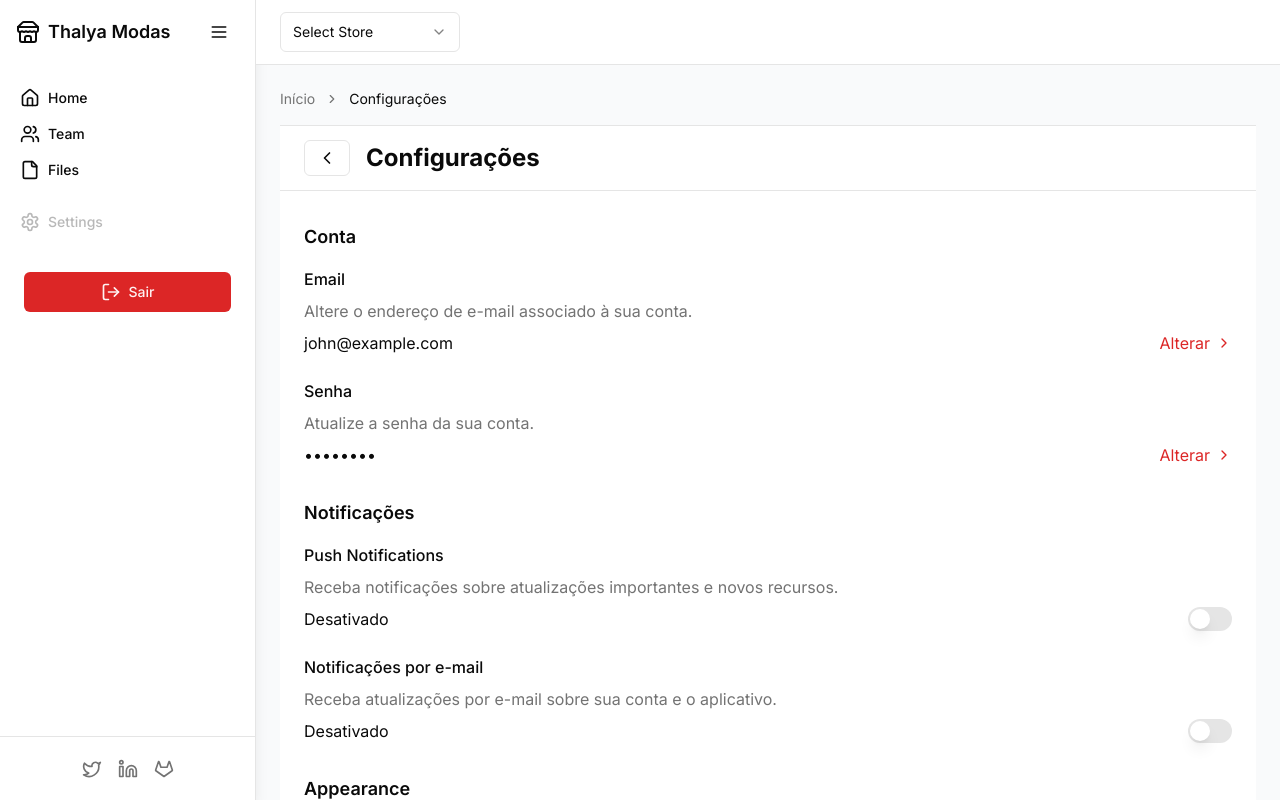
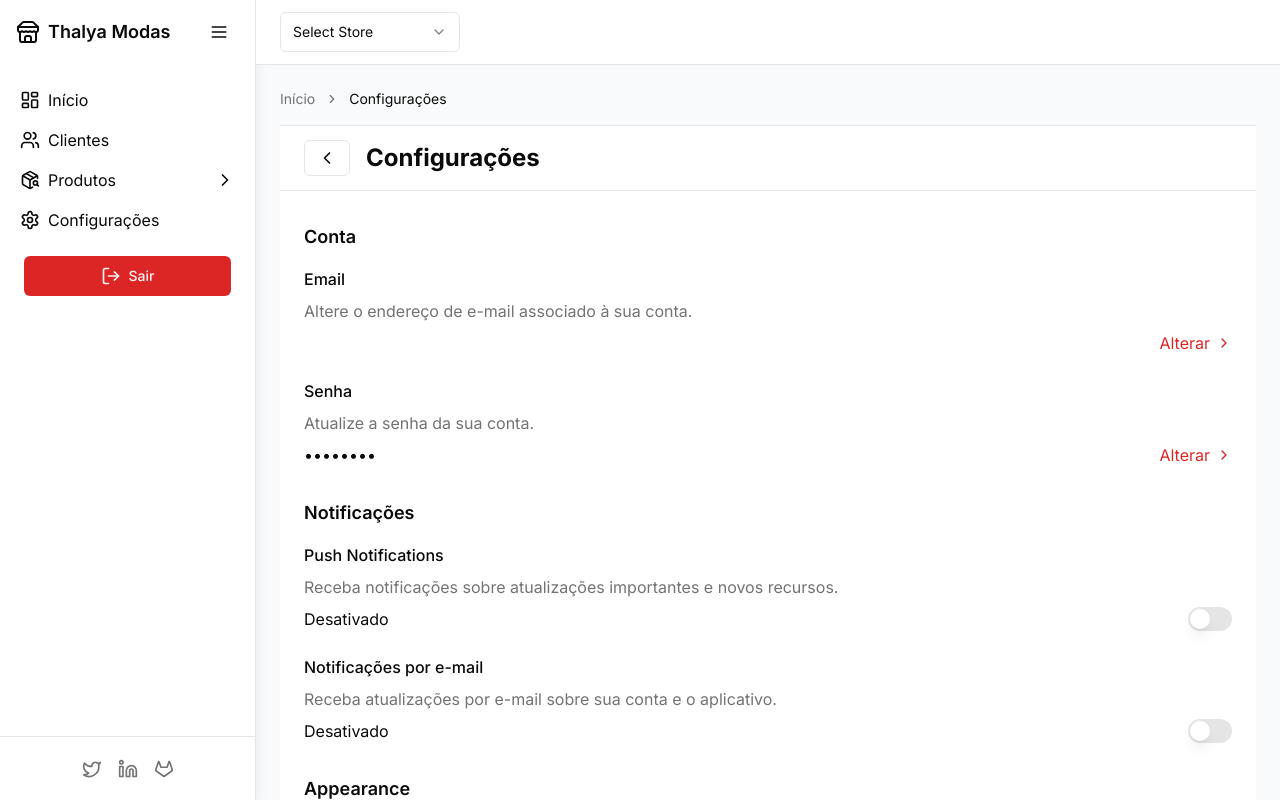
Before and after one commit to Tonybsilva-dev/thalya-modas-fs, a Next.js app: page /dashboard/settings in a window 1280 px wide. Built offline with nearby package versions, Linux system fonts and the light colour scheme; no server answers.

Commit message:
feat: add collapsible component

```diff
--- a/package.json
+++ b/package.json
@@ -13,6 +13,8 @@
     "@auth/prisma-adapter": "^2.4.2",
     "@hookform/resolvers": "^3.9.0",
     "@prisma/client": "^5.18.0",
+    "@radix-ui/react-accordion": "^1.2.0",
+    "@radix-ui/react-collapsible": "^1.1.0",
     "@radix-ui/react-dialog": "^1.1.1",
     "@radix-ui/react-dropdown-menu": "^2.1.1",
     "@radix-ui/react-label": "^2.1.0",
--- /dev/null
+++ b/src/components/ui/collapsible.tsx
@@ -0,0 +1,11 @@
+"use client"
+
+import * as CollapsiblePrimitive from "@radix-ui/react-collapsible"
+
+const Collapsible = CollapsiblePrimitive.Root
+
+const CollapsibleTrigger = CollapsiblePrimitive.CollapsibleTrigger
+
+const CollapsibleContent = CollapsiblePrimitive.CollapsibleContent
+
+export { Collapsible, CollapsibleTrigger, CollapsibleContent }
--- a/src/components/ui/sidebar.tsx
+++ b/src/components/ui/sidebar.tsx
@@ -1,145 +1,105 @@
-// src/app/components/DashboardSidebar.tsx
 
-"use client";
+'use client';
 
-import Link from "next/link";
-import { Button } from "@/components/ui/button";
+import React from 'react';
+import Link from 'next/link';
+import { Button } from '@/components/ui/button';
 import {
-  FileIcon,
-  GitlabIcon,
-  HomeIcon,
-  LinkedinIcon,
   LogOutIcon,
   MenuIcon,
+  TwitterIcon,
+  LinkedinIcon,
+  GitlabIcon,
+  StoreIcon,
+  ChevronRightIcon,
+  UsersIcon,
+  PackageSearchIcon,
+  LayoutDashboardIcon,
   SettingsIcon,
-  StoreIcon,
-  TwitterIcon,
-  UsersIcon,
-} from "lucide-react";
-import { signOut, useSession } from "next-auth/react";
-import { ReactNode } from "react";
-import {
-  TooltipProvider,
-  Tooltip,
-  TooltipTrigger,
-  TooltipContent,
-} from "@/components/ui/tooltip"; // Ajuste o caminho conforme necessário
-import clsx from "clsx";
+} from 'lucide-react';
+import { signOut } from 'next-auth/react';
+import { Collapsible, CollapsibleTrigger, CollapsibleContent } from '@/components/ui/collapsible';
 
 export interface SidebarLinks {
-  href: string;
+  href?: string;
   prefetch: boolean;
   text: string;
-  isPremium: boolean;
   icon: React.ElementType;
-  children?: SidebarLinks[]; // Opcional para submenus
+  children?: SidebarLinks[];
 }
 
-// Defina os links aqui
 const initialSidebarLinks: SidebarLinks[] = [
   {
-    href: "/dashboard",
+    href: '/dashboard',
     prefetch: false,
-    text: "Home",
-    isPremium: false,
-    icon: HomeIcon,
+    text: 'Início',
+    icon: LayoutDashboardIcon,
   },
   {
-    href: "/dashboard/team",
+    href: '/dashboard/customers',
     prefetch: false,
-    text: "Team",
-    isPremium: false,
+    text: 'Clientes',
     icon: UsersIcon,
   },
   {
-    href: "/dashboard/files",
     prefetch: false,
-    text: "Files",
-    isPremium: false,
-    icon: FileIcon,
+    text: 'Produtos',
+    icon: PackageSearchIcon,
     children: [
       {
-        href: "/dashboard/files/reports",
+        href: '/dashboard/products/reports',
         prefetch: false,
-        text: "Reports",
-        isPremium: true, // Submenu premium
-        icon: FileIcon,
+        text: 'Reports',
+        icon: StoreIcon,
       },
-      // Adicione mais sublinks conforme necessário
     ],
   },
   {
-    href: "/dashboard/settings",
+    href: '/dashboard/settings',
     prefetch: false,
-    text: "Settings",
-    isPremium: true, // Link premium
+    text: 'Configurações',
     icon: SettingsIcon,
   },
-  // Adicione mais links conforme necessário
 ];
 
-interface SidebarLinkProps {
-  link: SidebarLinks;
-  isPremiumUser: boolean;
-}
-
-const SidebarLink: React.FC<SidebarLinkProps> = ({ link, isPremiumUser }) => {
+const renderLinks = (links: SidebarLinks[]) => {
+  return links.map((link, index) => {
     const Icon = link.icon;
-  const isDisabled = link.isPremium && !isPremiumUser;
-
-  const linkContent = (
-    <div
-      className={clsx(
-        "flex items-center gap-2 rounded-md px-3 py-2 text-sm font-medium",
-        isDisabled
-          ? "cursor-not-allowed opacity-50 text-muted-foreground"
-          : "transition-colors hover:bg-muted hover:text-foreground"
-      )}
+    if (link.children && link.children.length > 0) {
+      return (
+        <Collapsible key={index} className="space-y-1">
+          <CollapsibleTrigger className="flex items-center justify-between px-3 py-2 rounded-md hover:bg-muted transition-colors [&[data-state=open]>svg]:rotate-90 w-full">
+            <div className="flex items-center gap-2">
+              <Icon className="h-5 w-5" />
+              <span>{link.text}</span>
+            </div>
+            <ChevronRightIcon className="h-5 w-5 transition-transform" />
+          </CollapsibleTrigger>
+          <CollapsibleContent className="pl-6 space-y-1">
+            {renderLinks(link.children)}
+          </CollapsibleContent>
+        </Collapsible>
+      );
+    } else if (link.href) {
+      return (
+        <Link
+          key={index}
+          href={link.href}
+          prefetch={link.prefetch}
+          className="flex items-center gap-2 px-3 py-2 rounded-md hover:bg-muted transition-colors"
         >
           <Icon className="h-5 w-5" />
           <span>{link.text}</span>
-    </div>
-  );
-
-  if (isDisabled) {
-    return (
-      <Tooltip>
-        <TooltipTrigger asChild>{linkContent}</TooltipTrigger>
-        <TooltipContent>
-          <p>Esta é uma funcionalidade premium</p>
-        </TooltipContent>
-      </Tooltip>
-    );
-  }
-
-  return (
-    <Link href={link.href} prefetch={link.prefetch}>
-      {linkContent}
         </Link>
       );
+    } else {
+      return null;
+    }
+  });
 };
 
 export default function DashboardSidebar() {
-  const { data: session } = useSession();
-
-  // Determine o status premium do usuário
-  // Ajuste conforme a lógica do seu sistema de roles
-  const isPremiumUser = session?.user?.role === "OWNER";
-
-  // Atualize os links com base no status premium
-  const links = initialSidebarLinks.map((link) => ({
-    ...link,
-    isPremium: link.isPremium && !isPremiumUser,
-    children: link.children
-      ? link.children.map((child) => ({
-        ...child,
-        isPremium: child.isPremium && !isPremiumUser,
-      }))
-      : undefined,
-  }));
-
   return (
-    <TooltipProvider>
     <aside className="fixed inset-y-0 left-0 z-10 flex h-full w-64 flex-col border-r bg-background shadow-lg">
       {/* Cabeçalho */}
       <div className="flex h-16 shrink-0 items-center justify-between px-4">
@@ -152,15 +112,8 @@ export default function DashboardSidebar() {
           <span className="sr-only">Toggle menu</span>
         </Button>
       </div>
-
-        {/* Conteúdo principal */}
-        <nav className="flex-1 overflow-auto mt-4 space-y-4 px-2">
-          {/* Mapeie sobre os links principais */}
-          {links.map((link) => (
-            <SidebarLink key={link.href} link={link} isPremiumUser={isPremiumUser} />
-          ))}
-
-          {/* Botão SignOut fixado no rodapé */}
+      <nav className="flex-1 overflow-auto mt-4 px-2">
+        {renderLinks(initialSidebarLinks)}
         <div className="mt-auto p-4">
           <Button onClick={() => signOut()} className="flex w-full gap-2">
             <LogOutIcon className="w-5 h-5" />
@@ -168,8 +121,6 @@ export default function DashboardSidebar() {
           </Button>
         </div>
       </nav>
-
-        {/* Rodapé com ícones de redes sociais */}
       <div className="flex h-16 shrink-0 items-center justify-center gap-4 border-t px-4">
         <Link href="#" className="text-muted-foreground hover:text-foreground" prefetch={false}>
           <TwitterIcon className="h-5 w-5" />
@@ -185,6 +136,5 @@ export default function DashboardSidebar() {
         </Link>
       </div>
     </aside>
-    </TooltipProvider>
   );
 }
--- a/src/subdomains/dashboard/interfaces/settings/dashboard-settings.interface.tsx
+++ b/src/subdomains/dashboard/interfaces/settings/dashboard-settings.interface.tsx
@@ -1,3 +1,5 @@
+'use client'
+
 import Link from "next/link"
 import { Switch } from "@/components/ui/switch"
 import { DropdownMenu, DropdownMenuTrigger, DropdownMenuContent, DropdownMenuItem } from "@/components/ui/dropdown-menu"
@@ -5,8 +7,13 @@ import { Button } from "@/components/ui/button"
 import { TitlePage } from "@/components/ui/title-page"
 import { ChevronDownIcon, ChevronRightIcon } from "lucide-react"
 import { Breadcrumb, BreadcrumbItem, BreadcrumbLink, BreadcrumbList, BreadcrumbPage, BreadcrumbSeparator } from "@/components/ui/breadcrumb"
+import { useSession } from "next-auth/react"
 
 export const SettingsInterface = () => {
+
+  const { data: session } = useSession()
+
+
   return (
     <>
       <div className="mb-4">
@@ -34,7 +41,7 @@ export const SettingsInterface = () => {
                   <h3 className="text-base font-medium">Email</h3>
                   <p className="text-muted-foreground">Altere o endereço de e-mail associado à sua conta.</p>
                   <div className="flex items-center justify-between">
-                    <span>john@example.com</span>
+                    <span>{session?.user.email}</span>
                     <Link
                       href="#"
                       className="inline-flex items-center gap-1.5 text-primary hover:underline"
--- a/tailwind.config.ts
+++ b/tailwind.config.ts
@@ -11,68 +11,94 @@ const config = {
   prefix: "",
   theme: {
   	container: {
-      center: true,
-      padding: "2rem",
+  		center: 'true',
+  		padding: '2rem',
   		screens: {
-        "2xl": "1400px",
-      },
+  			'2xl': '1400px'
+  		}
   	},
   	extend: {
   		colors: {
-        border: "hsl(var(--border))",
-        input: "hsl(var(--input))",
-        ring: "hsl(var(--ring))",
-        background: "hsl(var(--background))",
-        foreground: "hsl(var(--foreground))",
+  			border: 'hsl(var(--border))',
+  			input: 'hsl(var(--input))',
+  			ring: 'hsl(var(--ring))',
+  			background: 'hsl(var(--background))',
+  			foreground: 'hsl(var(--foreground))',
   			primary: {
-          DEFAULT: "hsl(var(--primary))",
-          foreground: "hsl(var(--primary-foreground))",
+  				DEFAULT: 'hsl(var(--primary))',
+  				foreground: 'hsl(var(--primary-foreground))'
   			},
   			secondary: {
-          DEFAULT: "hsl(var(--secondary))",
-          foreground: "hsl(var(--secondary-foreground))",
+  				DEFAULT: 'hsl(var(--secondary))',
+  				foreground: 'hsl(var(--secondary-foreground))'
   			},
   			destructive: {
-          DEFAULT: "hsl(var(--destructive))",
-          foreground: "hsl(var(--destructive-foreground))",
+  				DEFAULT: 'hsl(var(--destructive))',
+  				foreground: 'hsl(var(--destructive-foreground))'
   			},
   			muted: {
-          DEFAULT: "hsl(var(--muted))",
-          foreground: "hsl(var(--muted-foreground))",
+  				DEFAULT: 'hsl(var(--muted))',
+  				foreground: 'hsl(var(--muted-foreground))'
   			},
   			accent: {
-          DEFAULT: "hsl(var(--accent))",
-          foreground: "hsl(var(--accent-foreground))",
+  				DEFAULT: 'hsl(var(--accent))',
+  				foreground: 'hsl(var(--accent-foreground))'
   			},
   			popover: {
-          DEFAULT: "hsl(var(--popover))",
-          foreground: "hsl(var(--popover-foreground))",
+  				DEFAULT: 'hsl(var(--popover))',
+  				foreground: 'hsl(var(--popover-foreground))'
   			},
   			card: {
-          DEFAULT: "hsl(var(--card))",
-          foreground: "hsl(var(--card-foreground))",
-        },
+  				DEFAULT: 'hsl(var(--card))',
+  				foreground: 'hsl(var(--card-foreground))'
+  			}
   		},
   		borderRadius: {
-        lg: "var(--radius)",
-        md: "calc(var(--radius) - 2px)",
-        sm: "calc(var(--radius) - 4px)",
+  			lg: 'var(--radius)',
+  			md: 'calc(var(--radius) - 2px)',
+  			sm: 'calc(var(--radius) - 4px)'
   		},
   		keyframes: {
-        "accordion-down": {
-          from: { height: "0" },
-          to: { height: "var(--radix-accordion-content-height)" },
+  			'accordion-down': {
+  				from: {
+  					height: '0'
   				},
-        "accordion-up": {
-          from: { height: "var(--radix-accordion-content-height)" },
-          to: { height: "0" },
+  				to: {
+  					height: 'var(--radix-accordion-content-height)'
+  				}
   			},
+  			'accordion-up': {
+  				from: {
+  					height: 'var(--radix-accordion-content-height)'
+  				},
+  				to: {
+  					height: '0'
+  				}
+  			},
+  			'accordion-down': {
+  				from: {
+  					height: '0'
+  				},
+  				to: {
+  					height: 'var(--radix-accordion-content-height)'
+  				}
+  			},
+  			'accordion-up': {
+  				from: {
+  					height: 'var(--radix-accordion-content-height)'
+  				},
+  				to: {
+  					height: '0'
+  				}
+  			}
   		},
   		animation: {
-        "accordion-down": "accordion-down 0.2s ease-out",
-        "accordion-up": "accordion-up 0.2s ease-out",
-      },
-    },
+  			'accordion-down': 'accordion-down 0.2s ease-out',
+  			'accordion-up': 'accordion-up 0.2s ease-out',
+  			'accordion-down': 'accordion-down 0.2s ease-out',
+  			'accordion-up': 'accordion-up 0.2s ease-out'
+  		}
+  	}
   },
   plugins: [require("tailwindcss-animate")],
 } satisfies Config
```
Also changed, not shown: src/components/ui/accordion.tsx (added, +58 -0 lines), 1 other file (tests, documents, lock files or other folders). Lines whose indentation alone changed are shown as unchanged.
